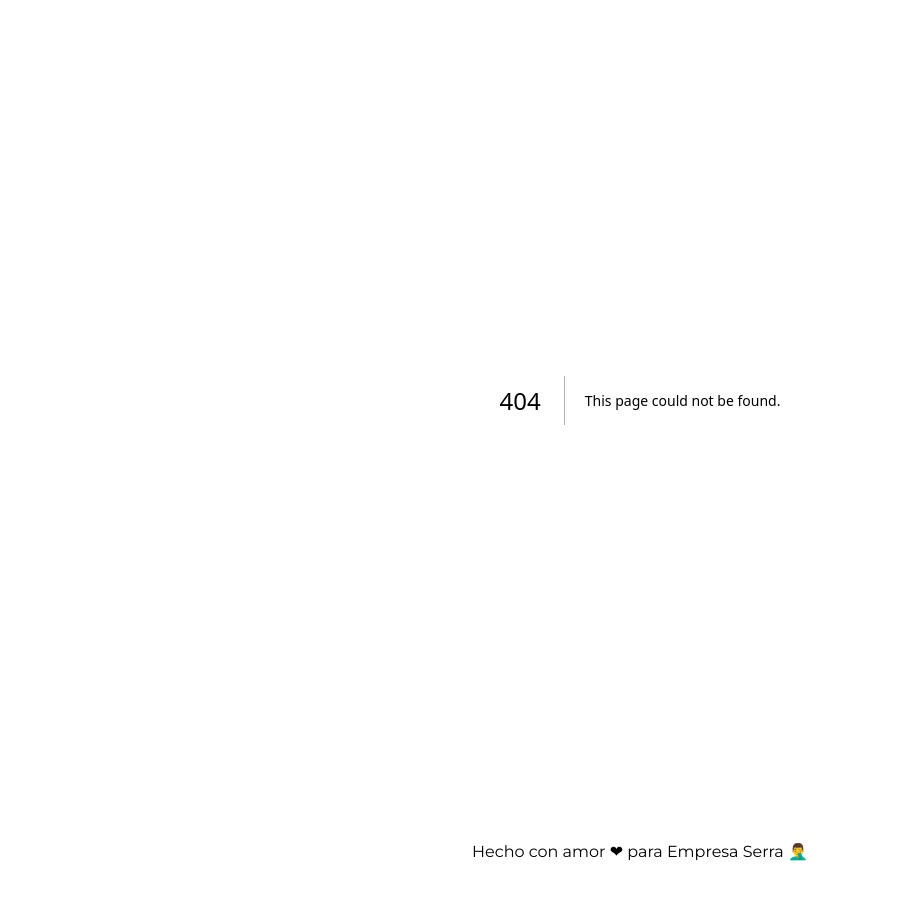
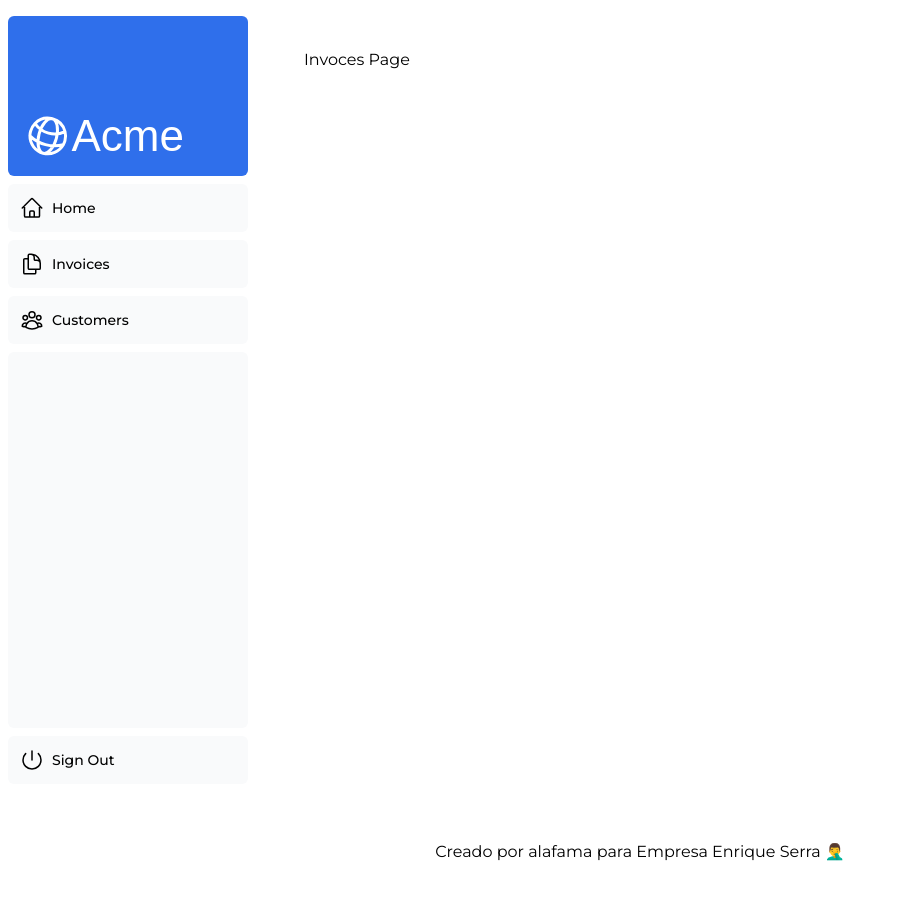
Before and after one commit to alejandroisa71/kilometraje-nextjs-14, a Next.js app: page /dashboard/invoices in a window 1280 px wide. Before the commit this address had no page. Shown: the top 900 px of the page, without its empty margins (0-898 px from the left). Built offline with nearby package versions, Linux system fonts and the light colour scheme; a web font is replaced by a local one.

Commit message:
Create pages invoices, customer and layout for dashboard page

```diff
--- /dev/null
+++ b/app/dashboard/customers/page.tsx
@@ -0,0 +1,6 @@
+const CustomersPage = () => {
+  return (
+    <div>Customers Page</div>
+  )
+}
+export default CustomersPage
--- /dev/null
+++ b/app/dashboard/invoices/page.tsx
@@ -0,0 +1,6 @@
+const InvocesPage = () => {
+  return (
+    <div>Invoces Page</div>
+  )
+}
+export default InvocesPage
--- /dev/null
+++ b/app/dashboard/layout.tsx
@@ -0,0 +1,12 @@
+import SideNav from '@/app/ui/dashboard/sidenav';
+
+export default function Layout({ children }: { children: React.ReactNode }) {
+  return (
+    <div className="flex h-screen flex-col md:flex-row md:overflow-hidden">
+      <div className="w-full flex-none md:w-64">
+        <SideNav />
+      </div>
+      <div className="flex-grow p-6 md:overflow-y-auto md:p-12">{children}</div>
+    </div>
+  );
+}
--- a/app/dashboard/page.tsx
+++ b/app/dashboard/page.tsx
@@ -1,6 +1,6 @@
 const DashboardPage = () => {
   return (
-    <div>Dashboard Page</div>
+    <p>Esta pagina es el contenido del dashboard</p>
   )
 }
 export default DashboardPage
--- a/app/layout.tsx
+++ b/app/layout.tsx
@@ -11,7 +11,7 @@
       <body className={`${monserrat.className} antialiased`}>
         {children}
         <footer className=' py-10 flex justify-center items-center'>
-          Hecho con amor ❤ para Empresa Serra 🤦‍♂️
+          Creado por alafama para Empresa Enrique Serra 🤦‍♂️
         </footer>
       </body>
     </html>
```
